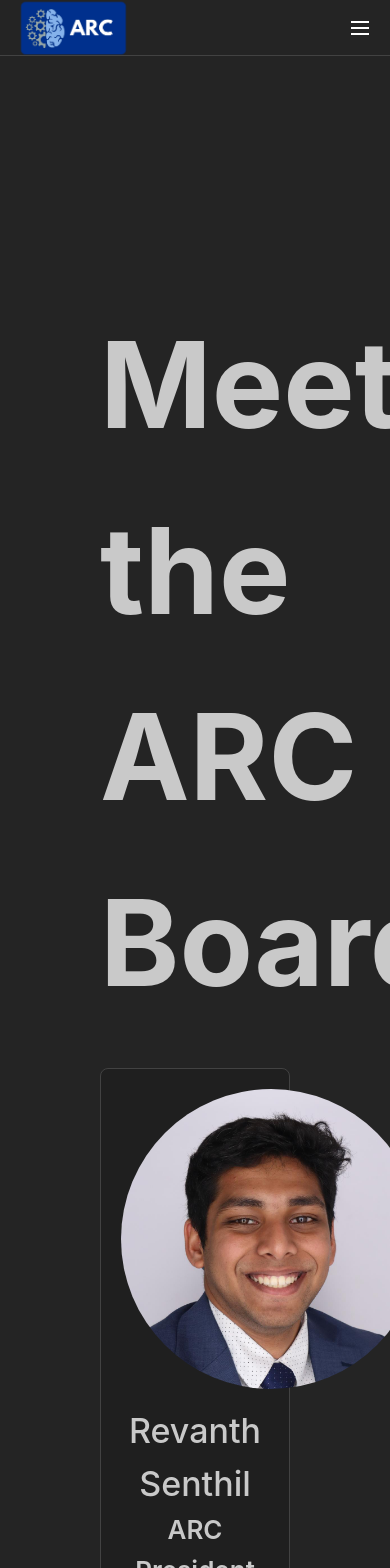
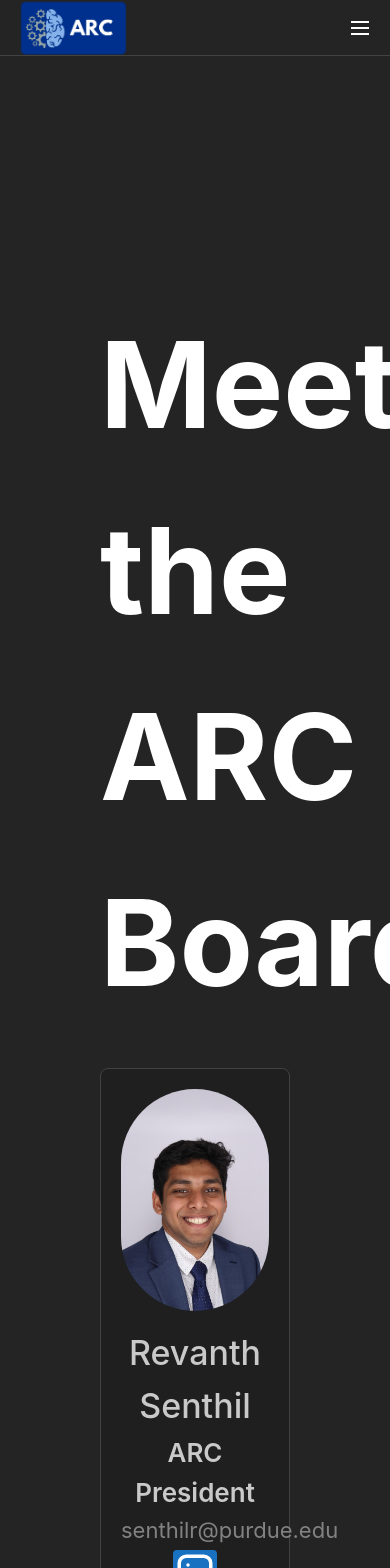
Before and after one commit to purdue-arc/website3.0, a React (Vite) app: page /about in a window 390 px wide. Shown: the top 1568 px of the page. Built offline with nearby package versions, Linux system fonts and the light colour scheme.

Commit message:
made changes to meet the team page, still a little odd on mobile

```diff
--- a/src/components/AboutRise/AboutTeam.jsx
+++ b/src/components/AboutRise/AboutTeam.jsx
@@ -88,8 +88,6 @@
       name: "Siddarth Calidas",
       role: "Project Lead - Dog Copter",
       image: Siddarth,
-      offset: 0,
-      zoom: 100,
       personalLink: "https://www.linkedin.com/in/siddarth-calidas/",
       email: "scalidas@purdue.edu"
     },
@@ -97,8 +95,6 @@
       name: "Priyanka Soe",
       role: "Project Lead - Sphero Swarm",
       image: Priyanka,
-      offset: 0,
-      zoom: 100,
       personalLink: "https://www.linkedin.com/in/priyanka-soe/",
       email: "soep@purdue.edu"
     },
@@ -121,8 +117,6 @@
       name: "Yashvi Agarval",
       role: "Marketing and Design Lead",
       image: Yashvi,
-      offset: 0,
-      zoom: 100,
       personalLink: "https://www.linkedin.com/in/yashvi-agrawal/",
       email: "agarw192@purdue.edu"
     },
@@ -137,7 +131,7 @@
 
   return (
     <main style={{ padding: '100px' }}>
-      <Text ta="center" fz="120" fw="bold" mt="md" mb="xl">
+      <Text ta="center" c='white' fz="120" fw="bold" mt="md" mb="xl">
         Meet the ARC Board!
       </Text>
       <Grid grow spacing="lg" breakpoints={[{ maxWidth: 'md', cols: 1 }]}>
@@ -146,10 +140,10 @@
             <Paper radius="md" withBorder p="lg" bg='dark' >
               <Avatar
                 src={member.image}
-                size={300}
+                // size={300}
                 radius={9999}
                 mx="auto"
-                // style={{ width: '90%', height: '10%'}}
+                style={{ width: '100%', maxWidth: '300px', height: 'auto' }}
               />
               <Box ta="center">
                 <Text fz="h1" fw={500} mt="md">
@@ -162,7 +156,7 @@
                   {member.email}
                 </Text>
                 <ActionIcon size={'xl'} onClick={() => window.open(member.personalLink, '_blank')} >
-                  <IconBrandLinkedin size={'xl'}/>
+                  <IconBrandLinkedin size={'80'}/>
                 </ActionIcon>
               </Box>
             </Paper>
```
